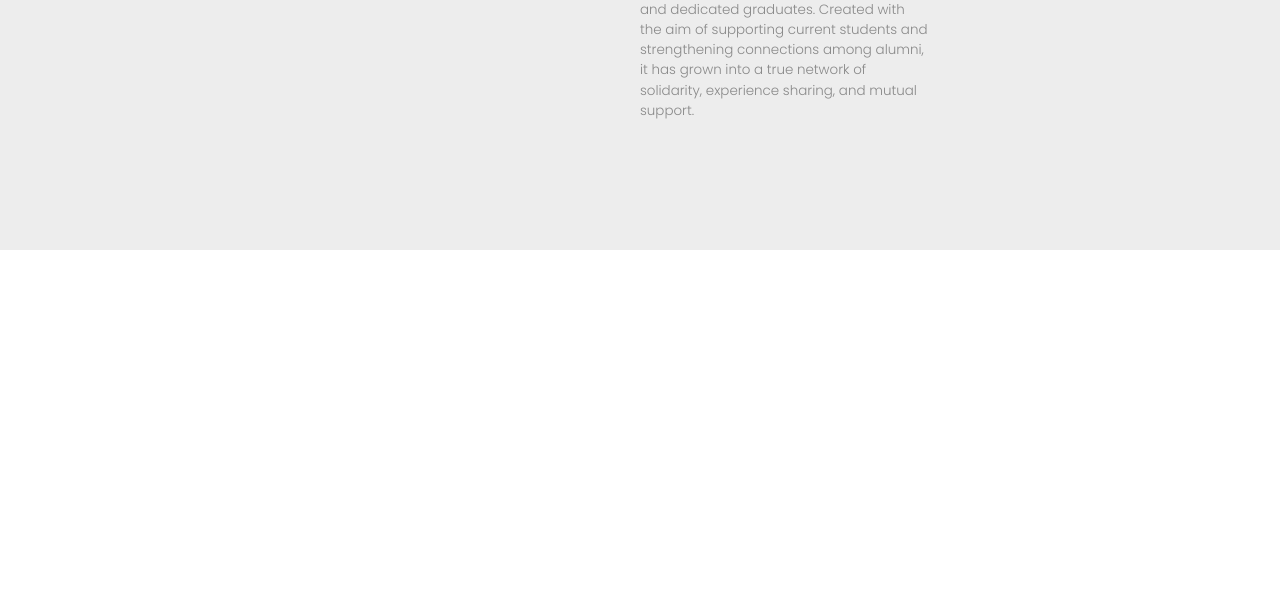
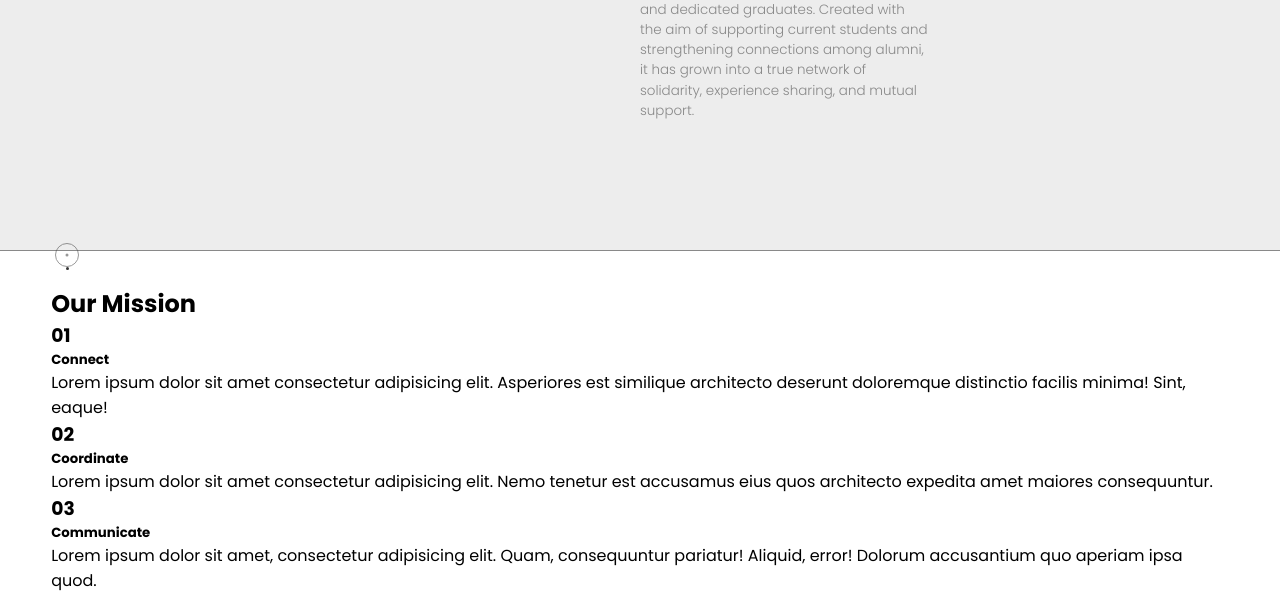
Before and after one commit to ucefdem/Alumni-Website, a plain HTML site: page index.html in a window 1280 px wide. Shown: the part 1350-1943 px from the top of the page. Before the commit the page ends 1600 px from the top, so only its background shows below. Drawn offline with nearby package versions, Linux system fonts and the light colour scheme.

Commit message:
bdit mission

```diff
--- a/css/style.css
+++ b/css/style.css
@@ -448,3 +448,7 @@ nav ul {
   top: 95%;
   transform: translate(-50%, -50%);
 }
+
+.mission .container {
+  border-top: 1px solid var(--text-color-2);
+}
--- a/index.html
+++ b/index.html
@@ -104,6 +104,56 @@
         </div>
       </div>
     </section>
+
+    <section class="mission">
+      <div class="container">
+        <div class="mission-heading">
+          <h1><span class="leaiiba">
+              <span class="circle">
+                <span class="point one"></span>
+              </span>
+              <span class="point two"></span>
+            </span>Our Mission<span class="no9ta"></span></h1>
+        </div>
+        <div class="mission-grid">
+          <div class="card">
+            <div class="card-heading">
+              <h3>0<span>1</span></h3>
+              <h5>Connect</h5>
+            </div>
+            <div class="card-line"></div>
+            <p class="card-desc">
+              Lorem ipsum dolor sit amet consectetur adipisicing elit. Asperiores est similique architecto deserunt
+              doloremque distinctio facilis minima! Sint, eaque!
+            </p>
+          </div>
+          <div class="card">
+            <div class="card-heading">
+              <h3>0<span>2</span></h3>
+              <h5>Coordinate</h5>
+            </div>
+            <div class="card-line"></div>
+            <p class="card-desc">
+              Lorem ipsum dolor sit amet consectetur adipisicing elit. Nemo tenetur est accusamus eius quos architecto
+              expedita amet maiores consequuntur.
+            </p>
+          </div>
+          <div class="card">
+            <div class="card-heading">
+              <h3>0<span>3</span></h3>
+              <h5>Communicate</h5>
+            </div>
+            <div class="card-line"></div>
+            <p class="card-desc">
+              Lorem ipsum dolor sit amet, consectetur adipisicing elit. Quam, consequuntur pariatur! Aliquid, error!
+              Dolorum accusantium quo aperiam ipsa quod.
+            </p>
+          </div>
+        </div>
+      </div>
+      </div>
+      </div>
+    </section>
   </main>
 
   <!-- Javascript Files -->
```
